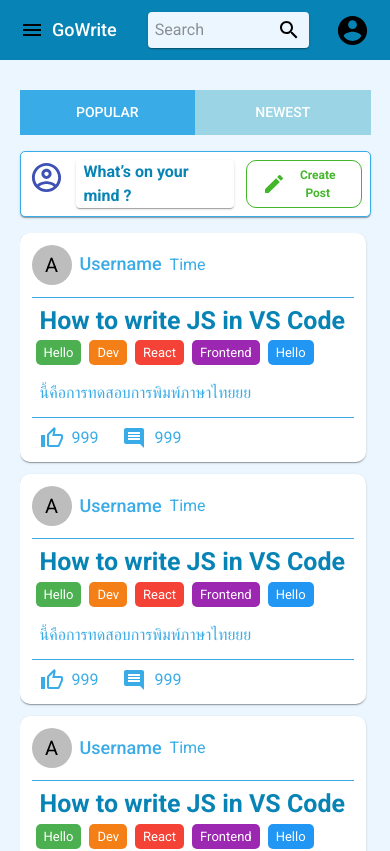
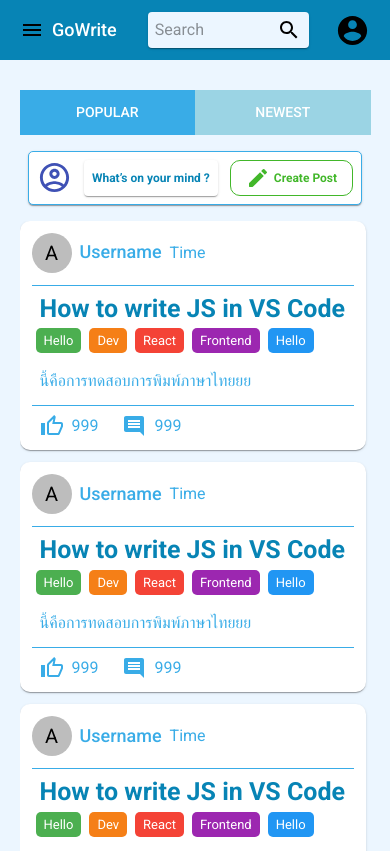
Before and after one commit to com-eng-ess-3/project-frontend, a React (Create React App) app: page / in a window 390 px wide. Shown: the top 851 px of the page. Built offline with nearby package versions, Linux system fonts and the light colour scheme; no server answers.

Commit message:
Fix landing page responsive

```diff
--- a/src/pages/landing/index.js
+++ b/src/pages/landing/index.js
@@ -34,7 +34,7 @@ const useStyle = makeStyles((theme) => ({
       maxWidth: '800px',
       marginLeft: '50px',
       marginBottom: '30px',
-      marginRight: '40%',
+      marginRight: (props) => (props.isLogin ? '40%' : '50px'),
     },
   },
   notificationBox: {
@@ -99,6 +99,9 @@ const useStyle = makeStyles((theme) => ({
     },
   },
   description: {
+    [theme.breakpoints.down('xs')]: {
+      fontSize: '0.75rem',
+    },
     color: theme.palette.secondary.main,
     paddingLeft: theme.spacing(1),
     fontWeight: 'bold',
@@ -115,17 +118,18 @@ const useStyle = makeStyles((theme) => ({
 
 function LandingPage() {
   const history = useHistory()
-  const classes = useStyle()
+
   const [selected, setSelected] = useState(0)
   const [arr, setArr] = useState([])
 
   const userState = useContext(AuthContext)
-  const tmp = []
-  for (let i = 0; i < 10; i++) {
-    tmp.push(i)
-  }
+  const classes = useStyle({ isLogin: !!userState?.user })
 
   useEffect(() => {
+    const tmp = []
+    for (let i = 0; i < 10; i++) {
+      tmp.push(i)
+    }
     setArr(tmp)
     // eslint-disable-next-line react-hooks/exhaustive-deps
   }, [])
@@ -136,12 +140,7 @@ function LandingPage() {
       <Box className={classes.container}>
         <Box className={classes.contentBox}>
           <Box className={classes.allPostBox}>
-            <Box
-              className={classes.typeList}
-              width="100%"
-              display="flex"
-              justifyContent="center"
-            >
+            <Box width="100%" display="flex" justifyContent="center">
               {['Popular', 'Newest', 'Following'].map((value, idx) => {
                 if (value === 'Following' && !userState?.user) {
                   return null
@@ -198,9 +197,11 @@ function LandingPage() {
             </InfiniteScroll>
           </Box>
         </Box>
-        <Box className={classes.notificationBox}>
-          <Typography>This is for notification Box</Typography>
-        </Box>
+        {!!userState?.user ? (
+          <Box className={classes.notificationBox}>
+            <Typography>This is for notification Box</Typography>
+          </Box>
+        ) : null}
       </Box>
     </Box>
   )
```
